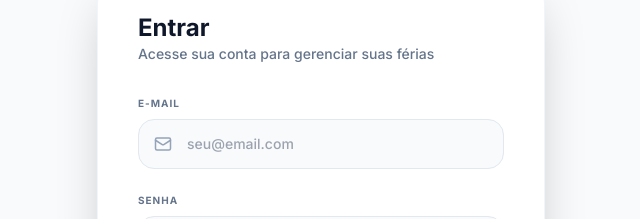
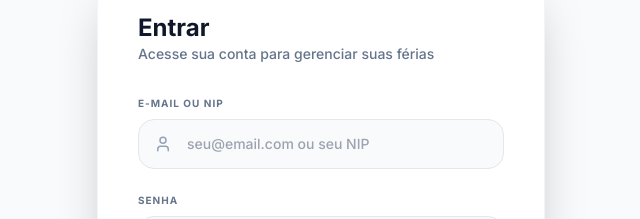
Before and after one commit to freitasnascimentomarinha-debug/SISFERIAS, a React (Vite) app: page / in a window 1280 px wide. Shown: the part 233-452 px from the top of the page, without its empty margins (319-959 px from the left). Built offline with nearby package versions, Linux system fonts and the light colour scheme; no server answers; the database is empty.

Commit message:
login c nip

```diff
--- a/contexts/AuthContext.tsx
+++ b/contexts/AuthContext.tsx
@@ -135,8 +135,21 @@ export const AuthProvider: React.FC<{ children: ReactNode }> = ({ children }) =>
     }
   };
 
-  const login = async (email: string, pass: string): Promise<boolean> => {
+  const login = async (emailOrNip: string, pass: string): Promise<boolean> => {
     try {
+      let email = emailOrNip.trim();
+
+      // Se não parece um e-mail, tenta resolver pelo NIP
+      if (!email.includes('@')) {
+        const { data: profile, error: nipError } = await supabase
+          .from('profiles')
+          .select('email')
+          .eq('nip', email)
+          .maybeSingle();
+        if (nipError || !profile?.email) return false;
+        email = profile.email;
+      }
+
       const { data, error } = await supabase.auth.signInWithPassword({
         email,
         password: pass
--- a/pages/Login.tsx
+++ b/pages/Login.tsx
@@ -1,11 +1,11 @@
 
 import React, { useState } from 'react';
 import { useAuth } from '../contexts/AuthContext';
-import { Sun, Mail, Lock, Eye, EyeOff, Info } from 'lucide-react';
+import { Sun, Mail, Lock, Eye, EyeOff, Info, User } from 'lucide-react';
 import { Link, useNavigate } from 'react-router-dom';
 
 const Login: React.FC = () => {
-  const [email, setEmail] = useState('');
+  const [emailOrNip, setEmailOrNip] = useState('');
   const [password, setPassword] = useState('');
   const [showPass, setShowPass] = useState(false);
   const [error, setError] = useState('');
@@ -17,11 +17,11 @@ const Login: React.FC = () => {
     e.preventDefault();
     setLoading(true);
     setError('');
-    const success = await login(email, password);
+    const success = await login(emailOrNip, password);
     if (success) {
       navigate('/home');
     } else {
-      setError('Credenciais inválidas. Verifique seu e-mail e senha.');
+      setError('Credenciais inválidas. Verifique seu e-mail/NIP e senha.');
     }
     setLoading(false);
   };
@@ -50,17 +50,17 @@ const Login: React.FC = () => {
 
         <form onSubmit={handleSubmit} className="space-y-6">
           <div className="space-y-2">
-            <label className="text-[10px] font-black text-slate-500 uppercase tracking-widest block">E-mail</label>
+            <label className="text-[10px] font-black text-slate-500 uppercase tracking-widest block">E-mail ou NIP</label>
             <div className="relative group">
               <input
-                type="email"
+                type="text"
                 required
-                value={email}
-                onChange={(e) => setEmail(e.target.value)}
+                value={emailOrNip}
+                onChange={(e) => setEmailOrNip(e.target.value)}
                 className="w-full pl-12 pr-4 py-3.5 bg-slate-50 border border-slate-200 rounded-2xl focus:ring-4 focus:ring-orange-500/10 focus:border-orange-500 outline-none text-sm font-medium cursor-text"
-                placeholder="seu@email.com"
+                placeholder="seu@email.com ou seu NIP"
               />
-              <Mail
+              <User
                 className="absolute left-4 top-1/2 -translate-y-1/2 text-slate-400 group-focus-within:text-orange-500 transition-colors pointer-events-none"
                 size={18}
               />
```
